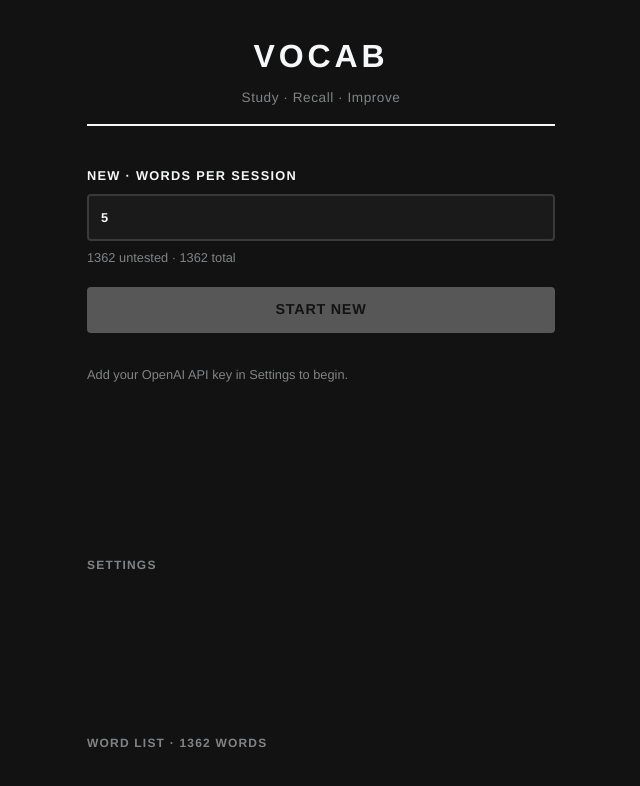
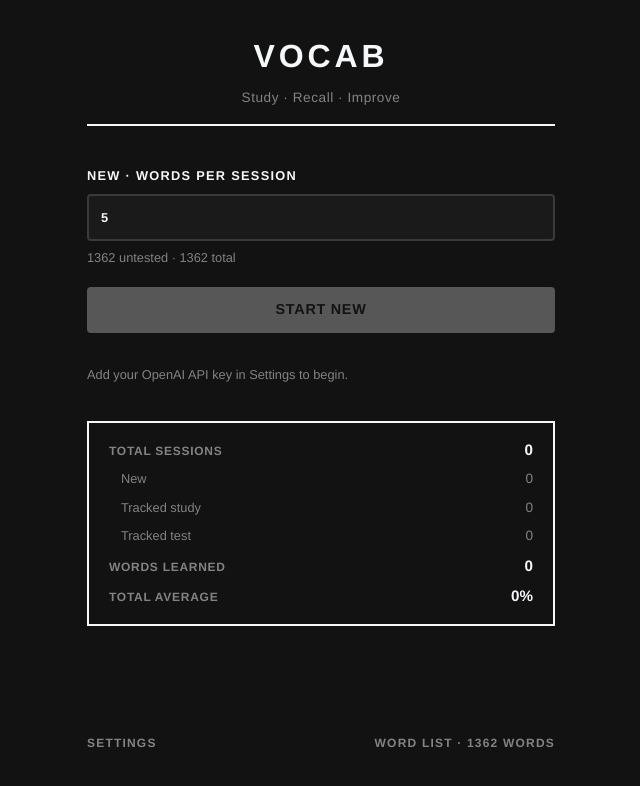
Before and after one commit to Grokalot/vocab-trainer, a React (Vite) app: page / in a window 1280 px wide. Shown: the top 786 px of the page, without its empty margins (319-959 px from the left). Built offline with nearby package versions, Linux system fonts and the light colour scheme.

Commit message:
added minor stats to tracked box, changed position of word list button

```diff
--- a/src/App.tsx
+++ b/src/App.tsx
@@ -63,14 +63,18 @@ export default function App() {
           }
           onStartNew={() => session.startSession('new')}
           improvingWords={statistics.improvingWords}
-          trackedStats={statistics.trackedStats}
-          displayedTrends={statistics.displayedTrends}
-          trackedOverflow={statistics.trackedOverflow}
+          learnedWords={statistics.trends}
+          overview={statistics.overview}
+          hasStudiedWords={statistics.trackedStats.count > 0}
           trackedWordCount={wordLists.trackedWordCount}
           maxTrackedWords={statistics.maxTrackedWords}
+          maxRetentionWords={statistics.maxRetentionWords}
           onTrackedWordCountChange={(value) =>
             wordLists.setTrackedWordCount(
-              wordLists.clampTrackedWordCount(value, statistics.maxTrackedWords),
+              wordLists.clampTrackedWordCount(
+                value,
+                Math.max(statistics.maxTrackedWords, statistics.maxRetentionWords),
+              ),
             )
           }
           onStartTracked={session.startSession}
@@ -114,6 +118,7 @@ export default function App() {
         />
       )}
 
+      <div className="app-footer">
         <details className="settings-panel">
           <summary>Settings</summary>
           <div className="panel setup-form">
@@ -134,7 +139,7 @@ export default function App() {
         </details>
 
         <details
-        className="settings-panel"
+          className="settings-panel settings-panel-end"
           onToggle={(e) => wordLists.setIsManagerOpen(e.currentTarget.open)}
         >
           <summary>Word list · {wordLists.words.length} words</summary>
@@ -150,5 +155,6 @@ export default function App() {
           )}
         </details>
       </div>
+    </div>
   );
 }
--- /dev/null
+++ b/src/components/LearnedWordsList.tsx
@@ -0,0 +1,36 @@
+import { useState } from 'react';
+import type { WordStatistics } from '../types';
+
+interface LearnedWordsListProps {
+  words: WordStatistics[];
+}
+
+export default function LearnedWordsList({ words }: LearnedWordsListProps) {
+  const [open, setOpen] = useState(false);
+
+  if (words.length === 0) return null;
+
+  return (
+    <>
+      {open && (
+        <ul className="trend-list stats-word-list">
+          {words.map((item) => (
+            <li key={item.word} className="trend-item">
+              <span>{item.word}</span>
+              <span className="trend-meta">
+                {item.averageScore}% · {item.attemptCount}×
+              </span>
+            </li>
+          ))}
+        </ul>
+      )}
+      <button
+        type="button"
+        className="ghost stats-view-words"
+        onClick={() => setOpen((current) => !current)}
+      >
+        {open ? 'Hide words' : 'View words'}
+      </button>
+    </>
+  );
+}
--- a/src/components/SetupView.tsx
+++ b/src/components/SetupView.tsx
@@ -1,4 +1,5 @@
-import type { SessionStartMode, TrackedStats, WordStatistics } from '../types';
+import type { OverviewStats, SessionStartMode, WordStatistics } from '../types';
+import LearnedWordsList from './LearnedWordsList';
 
 interface SetupViewProps {
   hasApiKey: boolean;
@@ -9,11 +10,12 @@ interface SetupViewProps {
   onWordCountChange: (value: number) => void;
   onStartNew: () => void;
   improvingWords: WordStatistics[];
-  trackedStats: TrackedStats;
-  displayedTrends: WordStatistics[];
-  trackedOverflow: number;
+  learnedWords: WordStatistics[];
+  overview: OverviewStats;
+  hasStudiedWords: boolean;
   trackedWordCount: number;
   maxTrackedWords: number;
+  maxRetentionWords: number;
   onTrackedWordCountChange: (value: number) => void;
   onStartTracked: (mode: Extract<SessionStartMode, 'tracked-study' | 'tracked-test'>) => void;
 }
@@ -27,11 +29,12 @@ export default function SetupView({
   onWordCountChange,
   onStartNew,
   improvingWords,
-  trackedStats,
-  displayedTrends,
-  trackedOverflow,
+  learnedWords,
+  overview,
+  hasStudiedWords,
   trackedWordCount,
   maxTrackedWords,
+  maxRetentionWords,
   onTrackedWordCountChange,
   onStartTracked,
 }: SetupViewProps) {
@@ -67,6 +70,36 @@ export default function SetupView({
         )}
       </div>
 
+      <div className="spacer-section stats-panel">
+        <dl className="stats-list">
+          <div className="stats-row">
+            <dt>Total sessions</dt>
+            <dd>{overview.totalSessions}</dd>
+          </div>
+          <div className="stats-row stats-sub">
+            <dt>New</dt>
+            <dd>{overview.sessionsNew}</dd>
+          </div>
+          <div className="stats-row stats-sub">
+            <dt>Tracked study</dt>
+            <dd>{overview.sessionsTrackedStudy}</dd>
+          </div>
+          <div className="stats-row stats-sub">
+            <dt>Tracked test</dt>
+            <dd>{overview.sessionsTrackedTest}</dd>
+          </div>
+          <div className="stats-row">
+            <dt>Words learned</dt>
+            <dd>{overview.wordsLearned}</dd>
+          </div>
+          <div className="stats-row">
+            <dt>Total average</dt>
+            <dd>{overview.totalAverage}%</dd>
+          </div>
+        </dl>
+        <LearnedWordsList words={learnedWords} />
+      </div>
+
       {improvingWords.length > 0 && (
         <div className="spacer-section">
           <h2 className="section-title">Improving</h2>
@@ -81,30 +114,12 @@ export default function SetupView({
         </div>
       )}
 
-      {displayedTrends.length > 0 && (
+      {hasStudiedWords && (
         <div className="spacer-section">
-          <div className="section-header">
-            <h2 className="section-title">Tracked</h2>
-            <span className="section-stats">
-              {trackedStats.count} words · {trackedStats.overallAverage}% avg
-            </span>
-          </div>
-          <ul className="trend-list capped">
-            {displayedTrends.map((item) => (
-              <li key={item.word} className="trend-item">
-                <span>{item.word}</span>
-                <span className="trend-meta">
-                  {item.averageScore}% · {item.attemptCount}×
-                </span>
-              </li>
-            ))}
-          </ul>
-          {trackedOverflow > 0 && (
-            <p className="hint overflow-hint">+{trackedOverflow} more not shown</p>
-          )}
+          <h2 className="section-title">Tracked</h2>
           <div className="tracked-controls setup-form">
             <label>
-              Tracked · words per session
+              Words per session
               <input
                 type="number"
                 min={1}
@@ -112,16 +127,24 @@ export default function SetupView({
                 value={trackedWordCount}
                 onChange={(e) => onTrackedWordCountChange(Number(e.target.value))}
               />
-              <span className="hint">Weaker tracked words appear more often</span>
+              <span className="hint">
+                Study · weaker recall words appear more often
+              </span>
             </label>
             <div className="tracked-actions">
               <button onClick={() => onStartTracked('tracked-study')} disabled={!hasApiKey}>
                 Tracked study
               </button>
-              <button onClick={() => onStartTracked('tracked-test')} disabled={!hasApiKey}>
+              <button
+                onClick={() => onStartTracked('tracked-test')}
+                disabled={!hasApiKey || maxRetentionWords === 0}
+              >
                 Tracked test
               </button>
             </div>
+            <span className="hint">
+              Test · long-term retention, separate from study scores
+            </span>
           </div>
         </div>
       )}
--- a/src/hooks/useStatistics.ts
+++ b/src/hooks/useStatistics.ts
@@ -1,10 +1,11 @@
 import { useCallback, useMemo, useState } from 'react';
+import { getOverviewStats } from '../lib/overviewStats';
+import { getRetentionEligibleCount } from '../lib/retention';
 import { getSessionStats } from '../lib/sessionStats';
 import {
   getTrackedStats,
   getUntestedWords,
   getWordTrends,
-  TRACKED_DISPLAY_LIMIT,
 } from '../lib/storage';
 import type { StudyStatistics, WordStatistics } from '../types';
 
@@ -17,34 +18,32 @@ export function useStatistics(allWords: string[]): StudyStatistics & { refresh:
     setRevision((current) => current + 1);
   }, []);
 
-  const trackedStats = useMemo(() => getTrackedStats(), [trends]);
+  const trackedStats = useMemo(() => getTrackedStats(), [trends, revision]);
   const improvingWords = useMemo(
     () => trends.filter((t) => t.trend === 'improving'),
     [trends],
   );
-  const displayedTrends = useMemo(
-    () => trends.slice(0, TRACKED_DISPLAY_LIMIT),
-    [trends],
-  );
-  const trackedOverflow = Math.max(0, trends.length - displayedTrends.length);
   const maxTrackedWords = Math.min(trackedStats.count, 20);
+  const retentionEligible = useMemo(() => getRetentionEligibleCount(), [trends, revision]);
+  const maxRetentionWords = Math.min(retentionEligible, 20);
   const untestedCount = useMemo(
     () => getUntestedWords(allWords).length,
-    [allWords, trends],
+    [allWords, trends, revision],
   );
   const maxNewWords = Math.min(untestedCount, 20);
   const sessionStats = useMemo(() => getSessionStats(), [revision]);
+  const overview = useMemo(() => getOverviewStats(), [revision]);
 
   return {
     trends,
     trackedStats,
     improvingWords,
-    displayedTrends,
-    trackedOverflow,
     maxTrackedWords,
+    maxRetentionWords,
     untestedCount,
     maxNewWords,
     sessionStats,
+    overview,
     refresh,
   };
 }
--- a/src/hooks/useStudySession.ts
+++ b/src/hooks/useStudySession.ts
@@ -17,6 +17,7 @@ import {
   recordAttempt,
   saveDefinition,
 } from '../lib/storage';
+import { pickRetentionTestWords, recordRetentionAttempt } from '../lib/retention';
 
 interface UseStudySessionOptions {
   allWords: string[];
@@ -264,13 +265,17 @@ export function useStudySession({
         const selected =
           startMode === 'new'
             ? pickNewWords(allWords, count)
-            : pickTrackedWords(count);
+            : startMode === 'tracked-test'
+              ? pickRetentionTestWords(count)
+              : pickTrackedWords(count);
 
         if (selected.length === 0) {
           setError(
             startMode === 'new'
               ? 'No untested words left. Use tracked mode to review words you have studied.'
-              : 'No tracked words yet. Complete a new session first.',
+              : startMode === 'tracked-test'
+                ? 'No studied words yet. Complete a new or tracked study session first.'
+                : 'No tracked words yet. Complete a new session first.',
           );
           return;
         }
@@ -326,7 +331,12 @@ export function useStudySession({
 
       try {
         const review = await scoreAnswer(current.word, current.definition, trimmed);
-        recordAttempt(current.word, current.definition, trimmed, review.score);
+
+        if (mode === 'tracked-test') {
+          recordRetentionAttempt(current.word, trimmed, review.score);
+        } else {
+          recordAttempt(current.word, current.definition, trimmed, review.score);
+        }
 
         const updatedWords = sessionWords.map((item, index) =>
           index === testIndex
--- a/src/index.css
+++ b/src/index.css
@@ -515,9 +515,40 @@ button.compact {
   white-space: nowrap;
 }
 
-.settings-panel {
+.app-footer {
   margin-top: auto;
   padding-top: 2rem;
+  display: flex;
+  flex-wrap: wrap;
+  justify-content: space-between;
+  align-items: flex-start;
+  gap: 0.75rem;
+  width: 100%;
+}
+
+.settings-panel {
+  padding-top: 0;
+}
+
+.settings-panel-end {
+  margin-left: auto;
+}
+
+.settings-panel-end summary {
+  text-align: right;
+}
+
+.settings-panel[open] {
+  width: 100%;
+  flex-basis: 100%;
+}
+
+.settings-panel[open] > summary {
+  display: block;
+}
+
+.settings-panel-end[open] > summary {
+  text-align: right;
 }
 
 .settings-panel summary {
@@ -622,6 +653,73 @@ button.compact {
   font-weight: 700;
 }
 
+.spacer-section > .section-title {
+  margin-bottom: 0.75rem;
+}
+
+.stats-panel {
+  border: 2px solid var(--black);
+  padding: 1rem 1.25rem;
+  display: flex;
+  flex-direction: column;
+  gap: 0.75rem;
+}
+
+.stats-word-list {
+  margin: 0;
+  max-height: 280px;
+  overflow-y: auto;
+}
+
+.stats-view-words {
+  width: 100%;
+  margin-top: 0.25rem;
+}
+
+.stats-list {
+  margin: 0;
+  display: flex;
+  flex-direction: column;
+  gap: 0.5rem;
+}
+
+.stats-row {
+  display: flex;
+  justify-content: space-between;
+  align-items: baseline;
+  gap: 1rem;
+  font-size: 0.9rem;
+}
+
+.stats-row dt {
+  margin: 0;
+  font-weight: 700;
+  letter-spacing: 0.06em;
+  text-transform: uppercase;
+  font-size: 0.75rem;
+  color: var(--gray-2);
+}
+
+.stats-row dd {
+  margin: 0;
+  font-weight: 700;
+  font-size: 0.95rem;
+}
+
+.stats-row.stats-sub dt {
+  padding-left: 0.75rem;
+  font-weight: 400;
+  text-transform: none;
+  letter-spacing: normal;
+  font-size: 0.8rem;
+}
+
+.stats-row.stats-sub dd {
+  font-weight: 400;
+  font-size: 0.85rem;
+  color: var(--gray-2);
+}
+
 .spacer-section {
   margin-top: 1.5rem;
 }
--- /dev/null
+++ b/src/lib/overviewStats.ts
@@ -0,0 +1,39 @@
+import { loadRetentionProgress } from './retention';
+import { getSessionStats } from './sessionStats';
+import { getTrackedStats, loadProgress } from './storage';
+import type { OverviewStats } from '../types';
+
+function getCombinedAverage(): number {
+  let totalScore = 0;
+  let totalAttempts = 0;
+
+  for (const entry of Object.values(loadProgress())) {
+    for (const attempt of entry.attempts) {
+      totalScore += attempt.score;
+      totalAttempts++;
+    }
+  }
+
+  for (const entry of Object.values(loadRetentionProgress())) {
+    for (const attempt of entry.attempts) {
+      totalScore += attempt.score;
+      totalAttempts++;
+    }
+  }
+
+  return totalAttempts === 0 ? 0 : Math.round(totalScore / totalAttempts);
+}
+
+export function getOverviewStats(): OverviewStats {
+  const sessions = getSessionStats();
+  const { count: wordsLearned } = getTrackedStats();
+
+  return {
+    totalSessions: sessions.totalSessions,
+    sessionsNew: sessions.new,
+    sessionsTrackedStudy: sessions.trackedStudy,
+    sessionsTrackedTest: sessions.trackedTest,
+    wordsLearned,
+    totalAverage: getCombinedAverage(),
+  };
+}
--- /dev/null
+++ b/src/lib/retention.ts
@@ -0,0 +1,135 @@
+import type { Attempt, RetentionProgress, RetentionStore, WeightedWord } from '../types';
+import { loadProgress, wordKey } from './storage';
+
+const RETENTION_PROGRESS_KEY = 'vocab-trainer-retention-progress';
+
+export function loadRetentionProgress(): RetentionStore {
+  try {
+    const raw = localStorage.getItem(RETENTION_PROGRESS_KEY);
+    if (!raw) return {};
+    return JSON.parse(raw) as RetentionStore;
+  } catch {
+    return {};
+  }
+}
+
+export function saveRetentionProgress(progress: RetentionStore): void {
+  localStorage.setItem(RETENTION_PROGRESS_KEY, JSON.stringify(progress));
+}
+
+export function recordRetentionAttempt(
+  word: string,
+  userAnswer: string,
+  score: number,
+): void {
+  const progress = loadRetentionProgress();
+  const key = wordKey(word);
+  const existing: RetentionProgress = progress[key] ?? { word, attempts: [] };
+
+  const attempt: Attempt = {
+    timestamp: Date.now(),
+    score,
+    userAnswer,
+  };
+
+  existing.attempts.push(attempt);
+  existing.word = word;
+  progress[key] = existing;
+  saveRetentionProgress(progress);
+}
+
+export function getRetentionStats(): { count: number; overallAverage: number } {
+  const progress = loadRetentionProgress();
+  const entries = Object.values(progress).filter((entry) => entry.attempts.length > 0);
+
+  if (entries.length === 0) {
+    return { count: 0, overallAverage: 0 };
+  }
+
+  let totalScore = 0;
+  let totalAttempts = 0;
+  for (const entry of entries) {
+    for (const attempt of entry.attempts) {
+      totalScore += attempt.score;
+      totalAttempts++;
+    }
+  }
+
+  return {
+    count: entries.length,
+    overallAverage: Math.round(totalScore / totalAttempts),
+  };
+}
+
+export function migrateRetentionWordProgress(oldWord: string, newWord: string): void {
+  const oldKey = wordKey(oldWord);
+  const newKey = wordKey(newWord);
+  if (oldKey === newKey) {
+    const progress = loadRetentionProgress();
+    if (progress[oldKey]) {
+      progress[oldKey].word = newWord.trim();
+      saveRetentionProgress(progress);
+    }
+    return;
+  }
+
+  const progress = loadRetentionProgress();
+  const oldEntry = progress[oldKey];
+  if (!oldEntry) return;
+
+  const newEntry = progress[newKey];
+  if (newEntry) {
+    newEntry.attempts = [...newEntry.attempts, ...oldEntry.attempts].sort(
+      (a, b) => a.timestamp - b.timestamp,
+    );
+    newEntry.word = newWord.trim();
+  } else {
+    progress[newKey] = { ...oldEntry, word: newWord.trim() };
+  }
+
+  delete progress[oldKey];
+  saveRetentionProgress(progress);
+}
+
+function weightedPick(pool: WeightedWord[], count: number): string[] {
+  const selected: string[] = [];
+  const remaining = [...pool];
+
+  while (selected.length < count && remaining.length > 0) {
+    const totalWeight = remaining.reduce((sum, item) => sum + item.weight, 0);
+    let roll = Math.random() * totalWeight;
+    let index = 0;
+    for (let i = 0; i < remaining.length; i++) {
+      roll -= remaining[i].weight;
+      if (roll <= 0) {
+        index = i;
+        break;
+      }
+    }
+    selected.push(remaining[index].word);
+    remaining.splice(index, 1);
+  }
+
+  return selected;
+}
+
+/** Pick words for tracked test — retention scores; eligible if studied in main progress. */
+export function pickRetentionTestWords(count: number): string[] {
+  const studied = Object.values(loadProgress()).filter((entry) => entry.attempts.length > 0);
+
+  if (studied.length === 0) return [];
+
+  const retention = loadRetentionProgress();
+  const weighted = studied.map((entry) => {
+    const retEntry = retention[wordKey(entry.word)];
+    const lastScore = retEntry?.attempts.at(-1)?.score;
+    const weight = lastScore === undefined ? 50 : Math.max(1, 100 - lastScore);
+    return { word: entry.word, weight };
+  });
+
+  return weightedPick(weighted, Math.min(count, studied.length));
+}
+
+export function getRetentionEligibleCount(): number {
+  return Object.values(loadProgress()).filter((entry) => entry.attempts.length > 0).length;
+}
--- a/src/lib/sessionStats.ts
+++ b/src/lib/sessionStats.ts
@@ -1,6 +1,5 @@
 import type {
   CompletedSessionRecord,
-  SessionCategory,
   SessionCompletionSummary,
   SessionHistory,
   SessionStartMode,
@@ -9,30 +8,40 @@ import type {
 
 const SESSION_HISTORY_KEY = 'vocab-trainer-session-history';
 
-const defaultHistory: SessionHistory = {
-  completedCounts: { new: 0, tracked: 0 },
-  sessions: [],
-};
+const defaultCounts = (): Record<SessionStartMode, number> => ({
+  new: 0,
+  'tracked-study': 0,
+  'tracked-test': 0,
+});
 
-export function sessionCategory(mode: SessionStartMode): SessionCategory {
-  return mode === 'new' ? 'new' : 'tracked';
+function normalizeCounts(
+  raw: Partial<Record<string, number>> | undefined,
+): Record<SessionStartMode, number> {
+  const counts = defaultCounts();
+  if (!raw) return counts;
+
+  counts.new = raw.new ?? 0;
+  counts['tracked-study'] = raw['tracked-study'] ?? raw.tracked ?? 0;
+  counts['tracked-test'] = raw['tracked-test'] ?? 0;
+  return counts;
 }
 
 export function loadSessionHistory(): SessionHistory {
   try {
     const raw = localStorage.getItem(SESSION_HISTORY_KEY);
-    if (!raw) return { ...defaultHistory, completedCounts: { ...defaultHistory.completedCounts } };
+    if (!raw) {
+      return { completedCounts: defaultCounts(), sessions: [] };
+    }
 
     const parsed = JSON.parse(raw) as Partial<SessionHistory>;
+    const sessions = Array.isArray(parsed.sessions) ? parsed.sessions : [];
+
     return {
-      completedCounts: {
-        new: parsed.completedCounts?.new ?? 0,
-        tracked: parsed.completedCounts?.tracked ?? 0,
-      },
-      sessions: Array.isArray(parsed.sessions) ? parsed.sessions : [],
+      completedCounts: normalizeCounts(parsed.completedCounts as Partial<Record<string, number>>),
+      sessions,
     };
   } catch {
-    return { ...defaultHistory, completedCounts: { ...defaultHistory.completedCounts } };
+    return { completedCounts: defaultCounts(), sessions: [] };
   }
 }
 
@@ -43,8 +52,11 @@ export function saveSessionHistory(history: SessionHistory): void {
 export function getSessionStats(): SessionStats {
   const { completedCounts } = loadSessionHistory();
   return {
-    completedNewSessions: completedCounts.new,
-    completedTrackedSessions: completedCounts.tracked,
+    totalSessions:
+      completedCounts.new + completedCounts['tracked-study'] + completedCounts['tracked-test'],
+    new: completedCounts.new,
+    trackedStudy: completedCounts['tracked-study'],
+    trackedTest: completedCounts['tracked-test'],
   };
 }
 
@@ -53,12 +65,10 @@ export function recordSessionCompletion(
   summary: SessionCompletionSummary,
 ): SessionHistory {
   const history = loadSessionHistory();
-  const category = sessionCategory(summary.mode);
 
   const record: CompletedSessionRecord = {
     completedAt: Date.now(),
     mode: summary.mode,
-    category,
     wordCount: summary.wordCount,
     averageScore: summary.averageScore,
     results: summary.words.map((word) => ({
@@ -68,7 +78,7 @@ export function recordSessionCompletion(
   };
 
   history.sessions.push(record);
-  history.completedCounts[category] += 1;
+  history.completedCounts[summary.mode] += 1;
   saveSessionHistory(history);
 
   return history;
--- a/src/lib/words.ts
+++ b/src/lib/words.ts
@@ -1,4 +1,5 @@
 import { migrateWordProgress, wordKey } from './storage';
+import { migrateRetentionWordProgress } from './retention';
 import type { WordList } from '../types';
 
 const WORD_LIST_KEY = 'vocab-trainer-word-list';
@@ -77,6 +78,7 @@ export function renameWord(wordList: WordList, oldWord: string, newWord: string)
   };
   saveStoredWordList(updated);
   migrateWordProgress(oldWord, trimmed);
+  migrateRetentionWordProgress(oldWord, trimmed);
   return updated;
 }
 
```
Also changed, not shown: src/types.ts (+30 -9 lines), 1 other file (tests, documents, lock files or other folders). Lines whose indentation alone changed are shown as unchanged.
